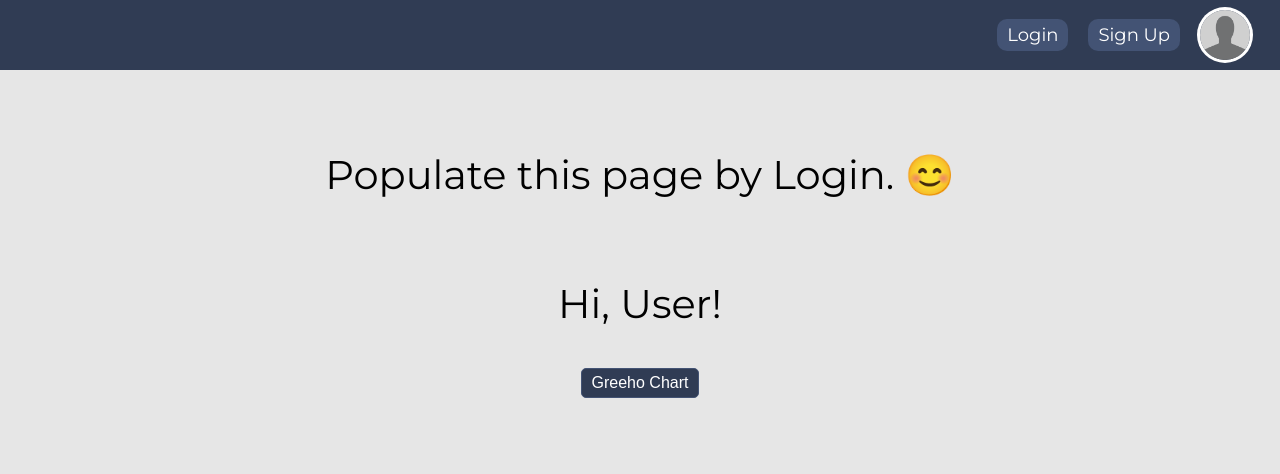
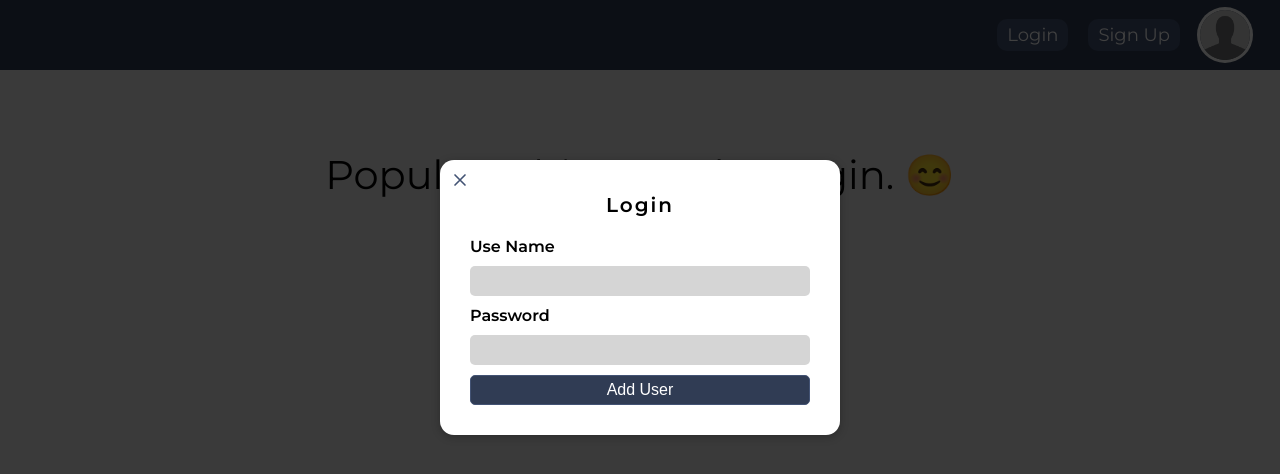
Before and after one commit to Annon007/Front-end-PRO, a React (Create React App) app: page / in a window 1280 px wide. Both pictures are taken after a click on the element "Login". Shown: the top 474 px of the page. Built offline with nearby package versions, Linux system fonts and the light colour scheme.

Commit message:
logIn and SignUp Modal conditionally Shown

```diff
--- a/src/App.js
+++ b/src/App.js
@@ -1,14 +1,11 @@
 
 import Dashboard from "./components/dashboard/dashBoard";
-import Login from "./components/login/login";
 import Navigation from "./components/navigation/navigation";
-import SignUp from "./components/sign-up/signUp";
 function App() {
+
   return (
     <>
-      {/* <Login/> */}
-      {/* <SignUp/> */}
-      <Navigation/>
+      <Navigation />
       <Dashboard/>
     </>
   );
--- a/src/components/login/login.js
+++ b/src/components/login/login.js
@@ -3,9 +3,10 @@ import styles from "./login.module.css";
 import Modal from "../ui/modal";
 import Button from "../ui/formButton";
 
-const Login = () => {
+const Login = props => {
+    console.log("Login Running")
     return (
-        <Modal>
+        <Modal onClose={props.onShow}>
             <h1>Login</h1>
             <form className={styles.formInput}>
                 <p>Use Name</p>
--- a/src/components/navigation/navigation.js
+++ b/src/components/navigation/navigation.js
@@ -1,13 +1,27 @@
-import React from "react";
+import React, { useState } from "react";
 import styles from "./navigation.module.css";
 import DefaultImg from "../../icons/images/defaultImg.png"
 
 import UserCard from "../cards/user-profile-card";
+import Login from "../login/login"
+import SignUp from "../sign-up/signUp"
 
-const Navigation = () => {
+const Navigation = props => {
+    const [showLogIn, setShowLogIn] = useState(false);
+    const [showSignUp, setShowSignUp] = useState(false);
+    const handlLogInModal = () => {
+      console.log("Calling")
+      setShowLogIn(!showLogIn)
+    };
+    const handlSignUpModal = () => {
+      console.log("Calling")
+      setShowSignUp(!showSignUp)
+    };
     return <div className={styles.navConatainer}>
-        <p className={styles.navLinks}>Login</p>
-        <p className={styles.navLinks}>Sign Up</p>
+        {showLogIn && <Login onShow={handlLogInModal}/>}
+        {showSignUp && <SignUp onShow={handlSignUpModal}/>}
+        <p className={styles.navLinks} onClick={handlLogInModal} >Login</p>
+        <p className={styles.navLinks} onClick={handlSignUpModal}>Sign Up</p>
         <img src={DefaultImg} className={styles.userProfileImage} alt="user"/>
         <div className={styles.profileCard}>
             <UserCard/>
--- a/src/components/sign-up/signUp.js
+++ b/src/components/sign-up/signUp.js
@@ -4,7 +4,8 @@ import Modal from "../ui/modal";
 import Button from "../ui/formButton";
 
 const SignUp= props => {
-    return <Modal>
+    return <Modal onClose={props.onShow}>
+        <h1>Sign Up</h1>
         <form className={styles.formInput}>
             <p>UseR Name</p>
             <input type="text" required/>
@@ -16,7 +17,7 @@ const SignUp= props => {
             <input type="password" required/>
             <p>Confirm Password</p>
             <input type="password" required/>
-            <Button type="submit">Signup</Button>
+            <Button type="submit">Sign Up</Button>
         </form>
     </Modal>
 };
--- a/src/components/ui/modal.js
+++ b/src/components/ui/modal.js
@@ -3,11 +3,15 @@ import React from "react";
 import ReactDom from "react-dom";
 
 import styles from "./modal.module.css";
+import { Close } from "../../icons/icons";
 const BackDrop=props=>{
-    return <div  className={styles.backdrop}></div>
+    return <div onClick={props.onClose} className={styles.backdrop}></div>
 }
 const ModalOverlay=props=>{
     return <div className={styles.modal}>
+        <div onClick={props.onClose}>
+            {Close}
+        </div>
         <div className={styles.content}>
             {props.children}
         </div>
@@ -15,8 +19,8 @@ const ModalOverlay=props=>{
 }
 const Modal=props=>{
     return <>
-    {ReactDom.createPortal(<BackDrop/>, document.getElementById("overlay")) }
-    {ReactDom.createPortal(<ModalOverlay >{props.children}</ModalOverlay>,document.getElementById("overlay"))}
+    {ReactDom.createPortal(<BackDrop onClose={props.onClose}/>, document.getElementById("overlay")) }
+    {ReactDom.createPortal(<ModalOverlay onClose={props.onClose}>{props.children}</ModalOverlay>,document.getElementById("overlay"))}
     </>
 }
 export default Modal;
--- a/src/icons/icons.js
+++ b/src/icons/icons.js
@@ -1,4 +1,4 @@
 import styles from "./icons.module.css";
-export const User = <svg xmlns="http://www.w3.org/2000/svg" className={styles.userIcon} fill="none" viewBox="0 0 24 24" stroke="currentColor">
-    <path strokeLinecap="round" strokeLinejoin="round" strokeWidth={2} d="M16 7a4 4 0 11-8 0 4 4 0 018 0zM12 14a7 7 0 00-7 7h14a7 7 0 00-7-7z" />
+export const Close =<svg xmlns="http://www.w3.org/2000/svg" className={styles.userIcon} fill="none" viewBox="0 0 24 24" stroke="currentColor">
+  <path stroke-linecap="round" stroke-linejoin="round" stroke-width="2" d="M6 18L18 6M6 6l12 12" />
 </svg>
--- a/src/icons/icons.module.css
+++ b/src/icons/icons.module.css
@@ -3,4 +3,5 @@
     height: 2rem;
     fill: #fff;
     stroke: #435374;
+    cursor: pointer;
   }
```
